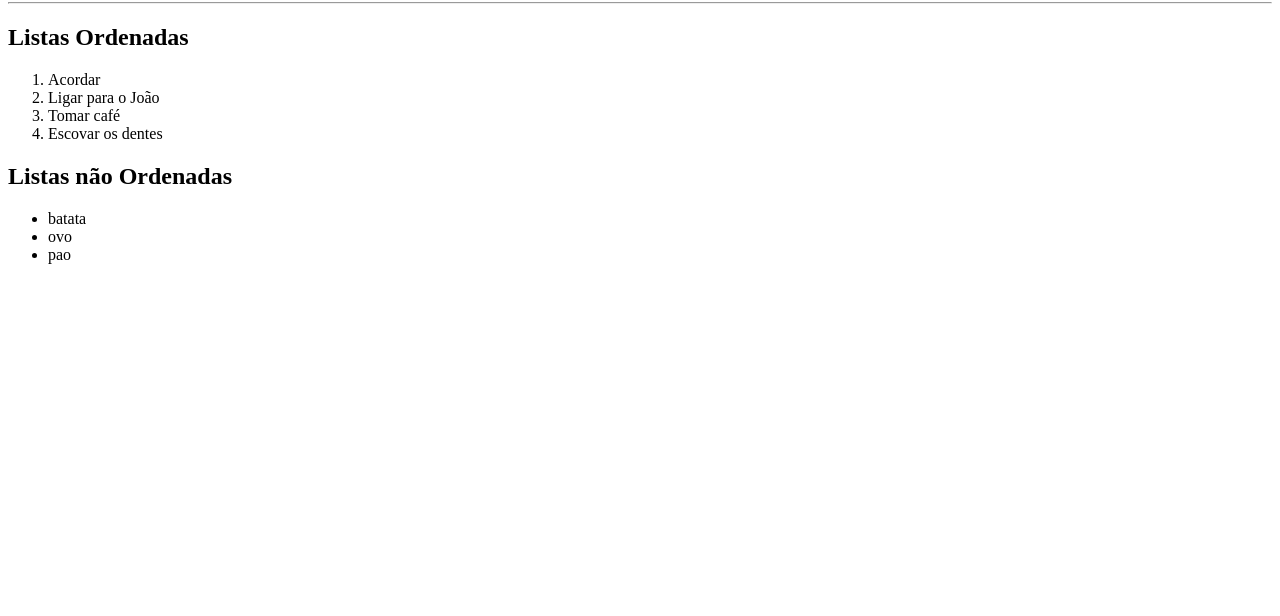
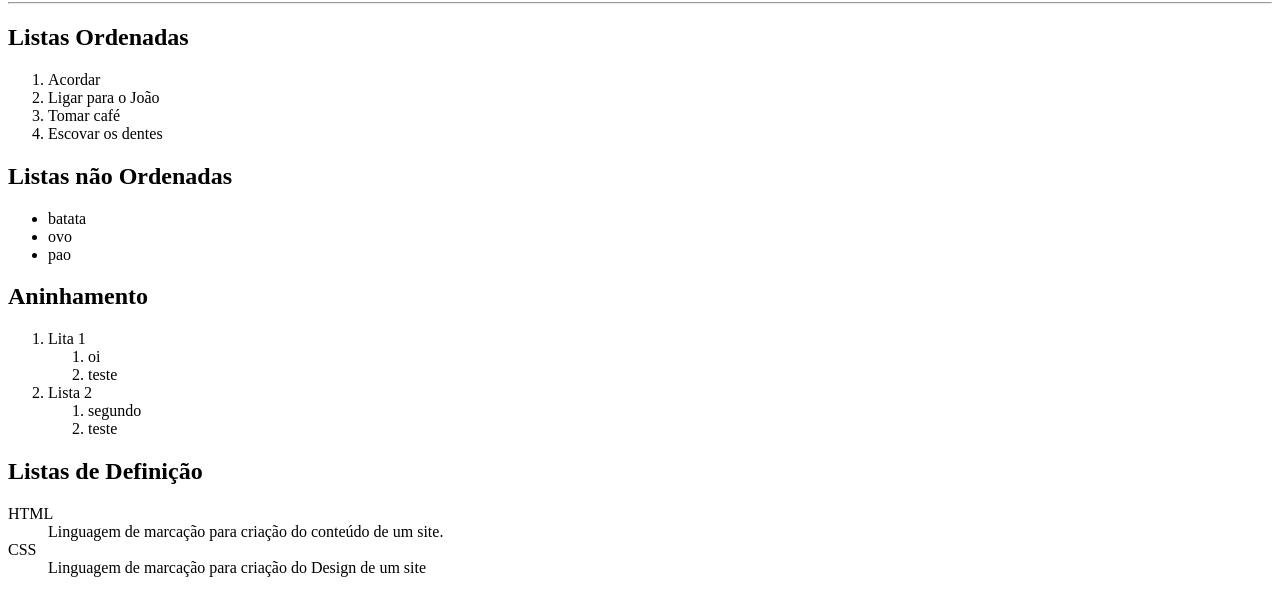
Before and after one commit to LucasJosePinho/Treinando-HTML, a plain HTML site: page Ex009 - Listas/index.html in a window 1280 px wide. Shown: the part 78-694 px from the top of the page. Drawn offline with Linux system fonts and the light colour scheme.

Commit message:
Update index.html

```diff
--- a/Ex009 - Listas/index.html
+++ b/Ex009 - Listas/index.html
@@ -22,5 +22,26 @@
         <li>ovo</li>
         <li>pao</li>
     </ul>
+    <h2>Aninhamento</h2>
+    <ol>
+        <li>Lita 1</li>
+        <ol>
+            <li>oi</li>
+            <li>teste</li>
+        </ol>
+        <li>Lista 2</li>
+        <ol>
+            <li>segundo</li>
+            <li>teste</li>
+        </ol>
+    </ol>
+    <h2>Listas de Definição</h2>
+    <dl>
+        <dt>HTML</dt>
+        <dd>Linguagem de marcação para criação do conteúdo de um site.</dd>
+        <dt>CSS</dt>
+        <dd>Linguagem de marcação para criação do Design de um site</dd>
+    </dl>
+
 </body>
 </html>
```
